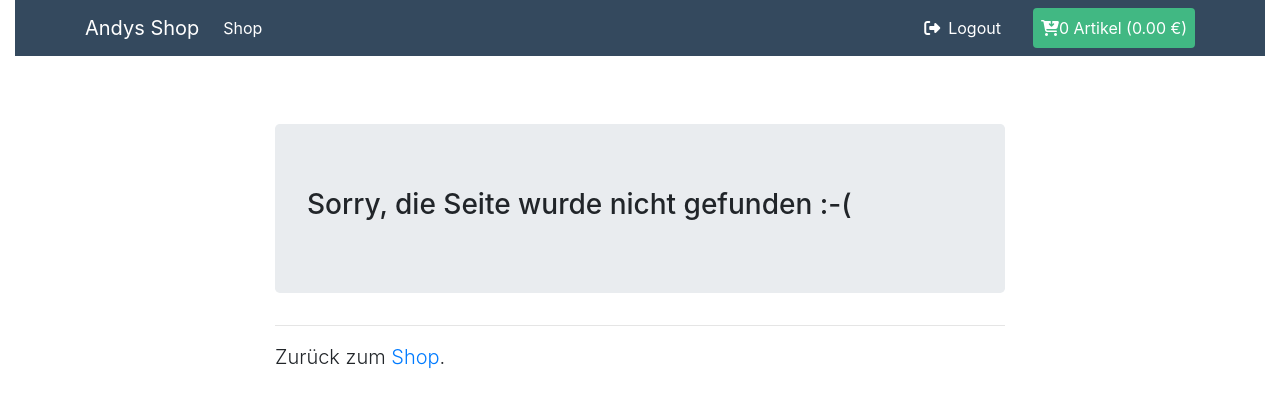
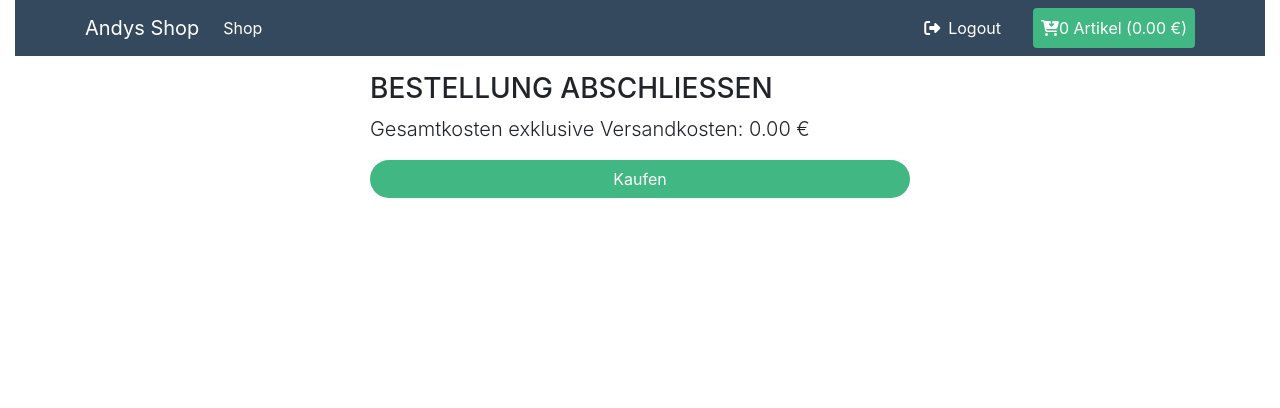
Before and after one commit to AndyWoerner/shop, a Vue app: page /checkout in a window 1280 px wide. Shown: the top 408 px of the page. Built offline with nearby package versions, Linux system fonts and the light colour scheme; no server answers; sample sign-in values are in the browser's storage.

Commit message:
feat: add checkout component

```diff
--- a/src/components/cart/CartList.vue
+++ b/src/components/cart/CartList.vue
@@ -70,7 +70,14 @@
                 <h5 class="font-weight-bold">{{cartTotalWithShipping}} €</h5>
               </li>
             </ul>
-            <button class="btn bg-vue rounded-pill py-2 btn-block">Zur Kasse</button>
+            <router-link
+              tag="button"
+              class="btn bg-vue rounded-pill py-2 btn-block"
+              to="/checkout"
+            >
+              Zur Kasse
+            </router-link>
+
           </div>
         </div>
       </div>
--- /dev/null
+++ b/src/components/cart/Checkout.vue
@@ -0,0 +1,34 @@
+<template>
+    <div class="container mt-3">
+        <div class="row">
+            <div class="col-6 offset-3">
+                <h3 class="text-uppercase">
+                    Bestellung abschließen
+                </h3>
+                <p class="lead">
+                   Gesamtkosten exklusive Versandkosten: {{ cartTotal }} €
+                </p>
+                <button class="btn bg-vue2 rounded-pill btn-block">
+                    Kaufen
+                </button>
+            </div>
+        </div>
+    </div>
+</template>
+
+<script>
+import {mapGetters} from "vuex"
+
+export default {
+    name: "Checkout",
+    computed: {
+        ...mapGetters([
+            "cartTotal"
+        ])
+    }
+}
+</script>
+
+<style scoped>
+
+</style>
--- a/src/routes.js
+++ b/src/routes.js
@@ -9,6 +9,7 @@ import Signin from "./components/auth/Signin"
 import ProductList from "./components/product/ProductList"
 import CartList from "./components/cart/CartList"
 import ProductItem from "./components/product/ProductItem"
+import Checkout from "./components/cart/Checkout"
 
 //error components
 import NotFound from "./components/error/NotFound"
@@ -40,6 +41,10 @@ const routes = [
         props: true
         //dynamische Argumente in der URL (:id) werden automatisch in die Props in der Component geschrieben
     },
+    {
+        path: "/checkout",
+        component: Checkout
+    },
     { // muss am Ende sein!
         path: "*",
         component: NotFound
```
